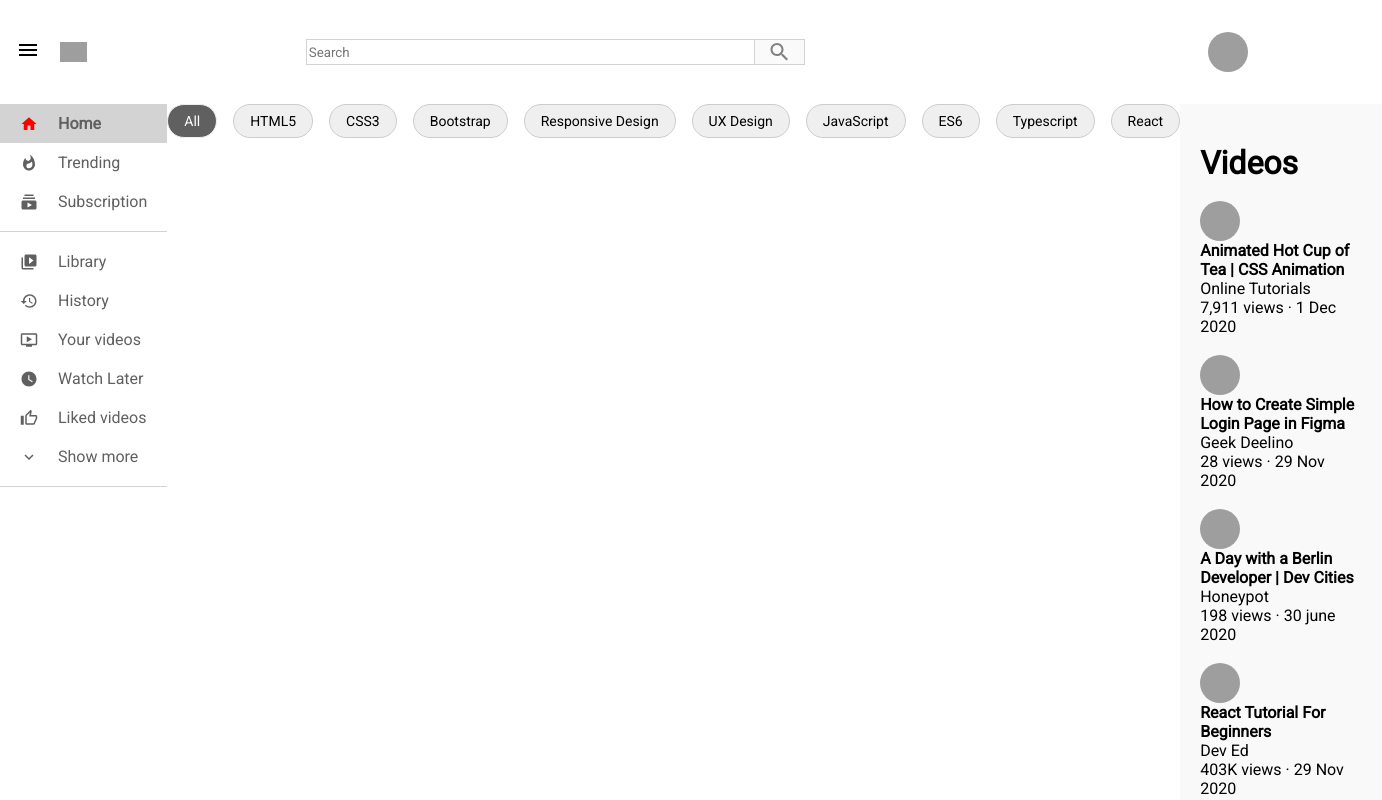
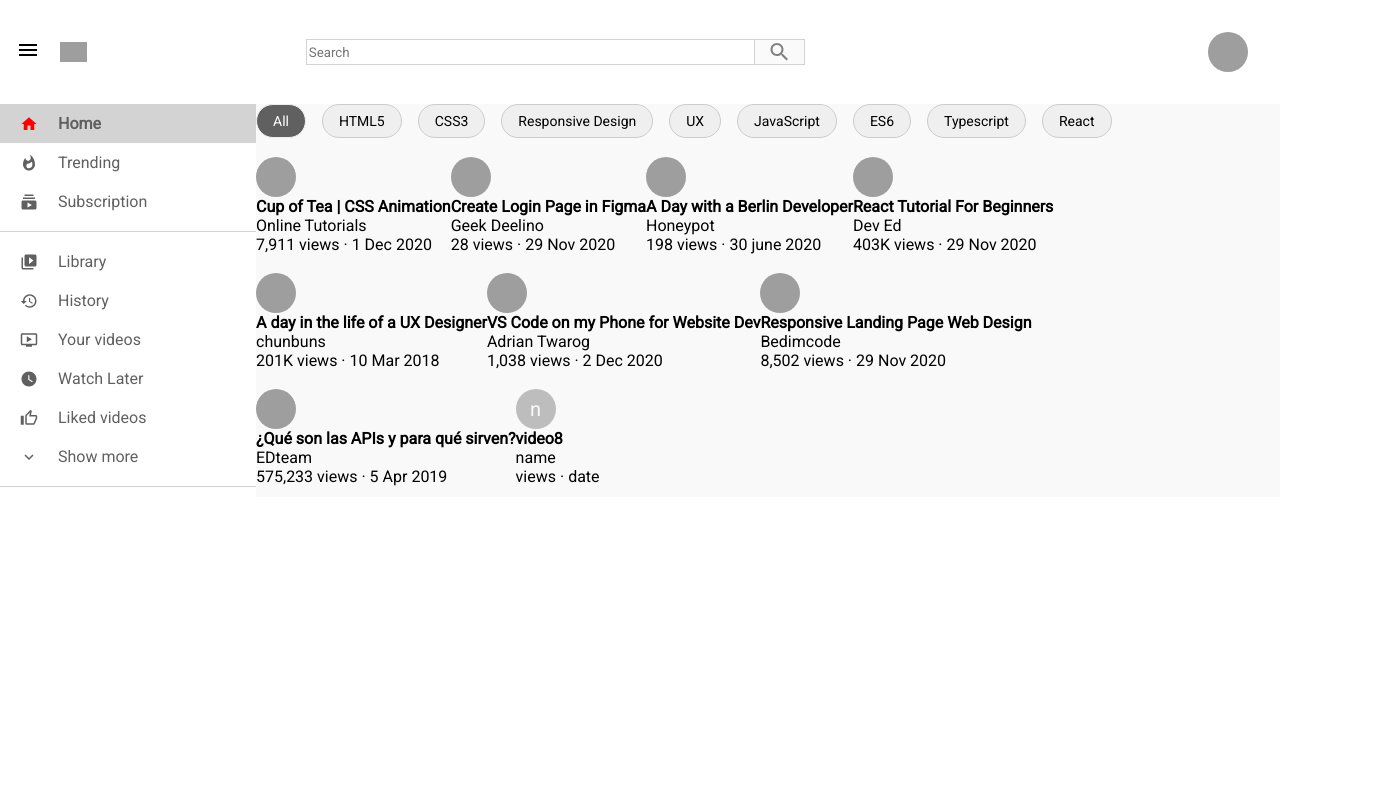
Before and after one commit to dianavile/youtube-clone, a React (Create React App) app in the folder youtube-clone/: page / in a window 1280 px wide. Shown: the top 800 px of the page, 1382 px wide, since content can reach past the window. Built offline with nearby package versions, Linux system fonts and the light colour scheme; grey boxes are pictures that could not be loaded.

Commit message:
debug videos & video__categories

```diff
--- a/youtube-clone/src/App.js
+++ b/youtube-clone/src/App.js
@@ -12,7 +12,6 @@ function App() {
         <Header />
         <div className="app__page">
           <Sidebar />
-          <Categories />
           <Videos />
         </div>
       </header>
--- a/youtube-clone/src/Videos.css
+++ b/youtube-clone/src/Videos.css
@@ -1,121 +1,37 @@
-/* .video-section {
-  display: grid;
-  grid-template-columns: repeat(auto-fill, minmax(250px, 1fr));
-  gap: 3rem 1rem;
-  padding: 3rem 0;
-  margin: 0 1.5rem;
-  border-top: 4px solid #CCC;
+
+.videos {
+  flex: 0.8;
+  background-color: #f9f9f9;
 }
 
-.video-section:first-child {
-  border-top: none;
+.videos > hr {
+  height: 1px;
+  border: 0;
+  background-color: lightgray;
+  margin-top: 10px;
+  margin-bottom: 10px;
 }
 
-.video-container {
-  display: flex;
-  flex-direction: column;
+.h2{
+  margin-left: 5px;
+  margin-bottom: 20px;
 }
 
-.thumbnail {
-  position: relative;
-  display: flex;
+.videos__category-section{
+  color: red;
 }
 
-.thumbnail::before {
-  content: attr(data-duration);
-  position: absolute;
-  background-color: rgba(0, 0, 0, .85);
-  color: white;
-  right: 5px;
-  bottom: 5px;
-  padding: .1em .3em;
-  border-radius: .3em;
-  font-size: .9rem;
-}
-
-.thumbnail-image {
-  width: 100%;
-  height: 100%;
-  min-width: 250px;
-  min-height: 150px;
-  background-color: #AAA;
-}
-
-.video-bottom-section {
-  display: flex;
-  align-items: flex-start;
-  margin-top: 1rem;
-}
-
-.channel-icon {
-  margin-right: .75rem;
-  border-radius: 50%;
-  width: 36px;
-  height: 36px;
-  background-color: #AAA;
-}
-
-.video-details {
-  display: flex;
-  flex-direction: column;
-}
-
-.video-title {
-  font-size: 1.1rem;
-  font-weight: bold;
-  margin-bottom: .5rem;
-  text-decoration: none;
-  color: black;
-}
-
-.video-channel-name {
-  margin-bottom: .1rem;
-  text-decoration: none;
-  transition: color 150ms;
-}
-
-.video-channel-name:hover {
-  color: #111;
-}
-
-.video-channel-name,
-.video-metadata {
-  color: #555;
-}
-
-.video-section-title {
-  grid-column: 1 / -1;
-  margin: -.5rem 0;
-  display: flex;
-  justify-content: space-between;
-  align-items: center;
-  padding: 0 .5rem;
-}
-
-.video-section-title-close {
-  border: none;
-  background: none;
-  padding: 0;
-  font-size: 2rem;
-  color: #555;
+.videos__category{
+  margin-right: 1rem;
+  white-space: nowrap;
+  border: 1px solid #CCC;
+  border-radius: 900px;
+  padding: .5rem 1rem;
+  font-size: 14px;
   cursor: pointer;
 }
 
-.videos {
-  background-color: #F9F9F9;
-}
-
-
-*/
-
-.videos {
-    flex: 0.8;
-    background-color: #f9f9f9;
-    padding: 40px 20px;
-    padding-bottom: 0;
-}
-
-.videos > hr {
+.videos__categories > hr{
     height: 1px;
     border: 0;
     background-color: lightgray;
@@ -123,10 +39,26 @@
     margin-bottom: 10px;
 }
 
-.h2{
-    margin-left: 5px;
-    margin-bottom: 20px;
+.videos__category-section {
+  display: flex;
+  overflow: hidden;
 }
+
+.videos__category:hover {
+  background-color: #D3D3D3;
+}
+
+.videos__category.active {
+  background-color: #606060;
+  color: white;
+  border-color: #eeeeee;
+}
+
+.videos__category:last-child {
+  margin-right: 0;
+}
+
+/* videos */
 
 .videos__videos {
   display: flex;
--- a/youtube-clone/src/Videos.js
+++ b/youtube-clone/src/Videos.js
@@ -5,10 +5,22 @@ import VideoCard from './VideoCard';
 function Videos() {
     return (
         <div className="videos">
-            <h1>Videos</h1>
-            <div className="videos__videos"></div>
+            <div className="videos-categories">
+                <section className="videos__category-section">
+                    <button className="videos__category active">All</button>
+                    <button className="videos__category">HTML5</button>
+                    <button className="videos__category">CSS3</button>
+                    <button className="videos__category">Responsive Design</button>
+                    <button className="videos__category">UX</button>
+                    <button className="videos__category">JavaScript</button>
+                    <button className="videos__category">ES6</button>
+                    <button className="videos__category">Typescript</button>
+                    <button className="videos__category">React</button>
+                </section>
+            </div>
+            <div className="videos__videos">
                 <VideoCard
-                title="Animated Hot Cup of Tea | CSS Animation"
+                    title="Cup of Tea | CSS Animation"
                     views="7,911 views"
                     timestamp="1 Dec 2020"
                     channelImage="https://yt3.ggpht.com/ytc/AAUvwngFCKugZwen-81xq0K_0tSU6HQZsvjQ26xsQzO7zg=s88-c-k-c0x00ffffff-no-rj"
@@ -16,7 +28,7 @@ function Videos() {
                     image="#"
                 />
                 <VideoCard
-                title="How to Create Simple Login Page in Figma"
+                    title="Create Login Page in Figma"
                     views="28 views"
                     timestamp="29 Nov 2020"
                     channelImage="https://yt3.ggpht.com/ytc/AAUvwngS0Yuirc3JNT9Wyi2woGUiIbcSKIneeZAZM2610Q=s88-c-k-c0x00ffffff-no-rj"
@@ -24,7 +36,7 @@ function Videos() {
                     image="#"
                 />
                 <VideoCard
-                title="A Day with a Berlin Developer | Dev Cities"
+                    title="A Day with a Berlin Developer"
                     views="198 views"
                     timestamp="30 june 2020"
                     channelImage="https://yt3.ggpht.com/a-/AOh14GhbDrzOoSOGjl4O-SO-SgJa2QT6tqokF0RLsQ=s68-c-k-c0x00ffffff-no-rj-mo"
@@ -40,7 +52,7 @@ function Videos() {
                     image="#"
                 />
                 <VideoCard
-                title="A day in the life of a UX Designer | San Francisco"
+                    title="A day in the life of a UX Designer"
                     views="201K views"
                     timestamp="10 Mar 2018"
                     channelImage="https://yt3.ggpht.com/ytc/AAUvwngvqNWJ7gYhQ5QshFdSEHnjaSSJSdBnQltVvI1REQ=s88-c-k-c0x00ffffff-no-rj"
@@ -48,7 +60,7 @@ function Videos() {
                     image="#"
                 />
                 <VideoCard
-                title="VS Code on my Phone for Website Dev...(How I did it)"
+                    title="VS Code on my Phone for Website Dev"
                     views="1,038 views"
                     timestamp="2 Dec 2020"
                     channelImage="https://yt3.ggpht.com/ytc/AAUvwnhzN4GyOzPtFT_oTtOOj9nKkY8FnrLI-DgpjwzYnw=s48-c-k-c0xffffffff-no-rj-mo"
@@ -56,7 +68,7 @@ function Videos() {
                     image="#"
                 />
                 <VideoCard
-                title="Responsive Landing Page | Responsive Web Design"
+                    title="Responsive Landing Page Web Design"
                     views="8,502 views"
                     timestamp="29 Nov 2020"
                     channelImage="https://yt3.ggpht.com/ytc/AAUvwnjp7T7bz_3yFeJWsLo8Pr2pTEVssg9qEYkJ84Ve=s48-c-k-c0xffffffff-no-rj-mo"
@@ -71,9 +83,15 @@ function Videos() {
                     channel="EDteam"
                     image="#"
                 />
-            <hr />
-            <h2>Recommended Videos</h2>
-            {/* TODO: add new video__info */}
+                 <VideoCard
+                    title="video8"
+                    views="views"
+                    timestamp="date"
+                    channelImage="#"
+                    channel="name"
+                    image="#"
+                />
+            </div>
         </div>
     )
 }
```
Lines whose indentation alone changed are shown as unchanged.
